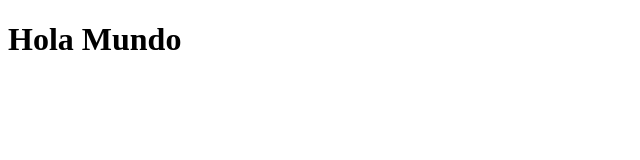
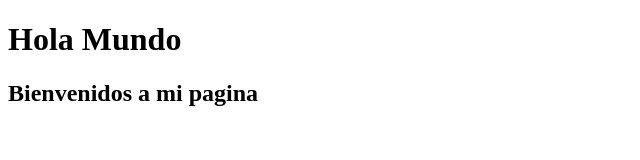
Before and after one commit to IbiPinedas/primer-ejercicio, a plain HTML site: page index.html in a window 1280 px wide. Shown: the whole page, without its empty margins (0-640 px from the left). Drawn offline with Linux system fonts and the light colour scheme.

Commit message:
Se agregó mensaje de bienvenida

```diff
--- a/index.html
+++ b/index.html
@@ -5,5 +5,6 @@
 </head>
 <body>
     <h1>Hola Mundo</h1>
+     <h2>Bienvenidos a mi pagina</h2>
 </body>
 </html>
```
